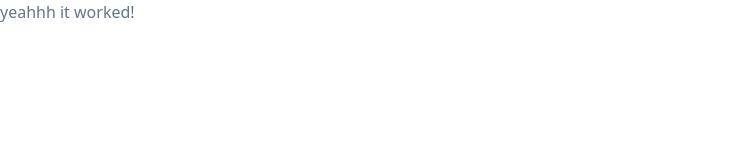
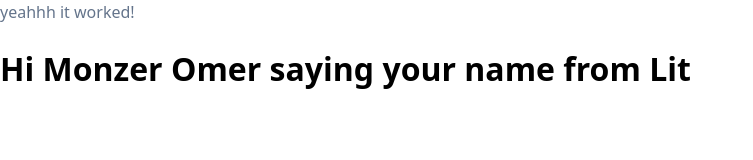
Before and after one commit to monzeromer-lab/lit-wc, a website built with webpack: page index.html in a window 1280 px wide. Shown: the whole page, without its empty margins (0-753 px from the left). Built offline with nearby package versions, Linux system fonts and the light colour scheme.

Commit message:
raname the main element

```diff
--- a/index.html
+++ b/index.html
@@ -11,7 +11,7 @@
     <!-- <script type="module" src="./src/index.js"></script> -->
 
     <h1 class="text-sm text-slate-500">yeahhh it worked!</h1>
-    <my-element></my-element>
+    <wc-app></wc-app>
 
     <script src="bundle.js"></script>
 </body>
```
Also changed, not shown: dist/index.html.
